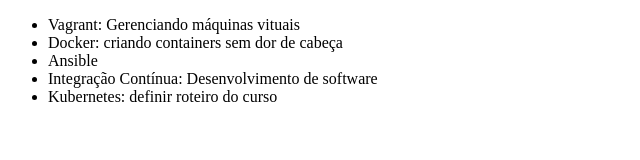
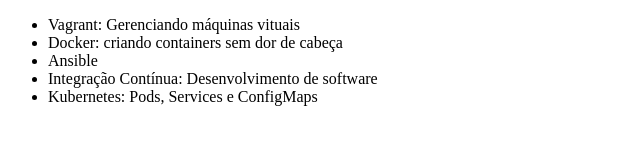
Before and after one commit to leandrogruenlich/alura-git, a plain HTML site: page index.html in a window 1280 px wide. Shown: the full height of the page, 0-640 px from the left. Drawn offline with Linux system fonts and the light colour scheme.

Commit message:
Adicionando titulo conteúdo do curso de Kubernetes

```diff
--- a/index.html
+++ b/index.html
@@ -10,7 +10,7 @@
         <li>Docker: criando containers sem dor de cabeça</li>
         <li>Ansible</li>
         <li>Integração Contínua: Desenvolvimento de software</li>
-        <li>Kubernetes: definir roteiro do curso</li>
+        <li>Kubernetes: Pods, Services e ConfigMaps</li>
     </ul>
 </body>
 </html>
```
